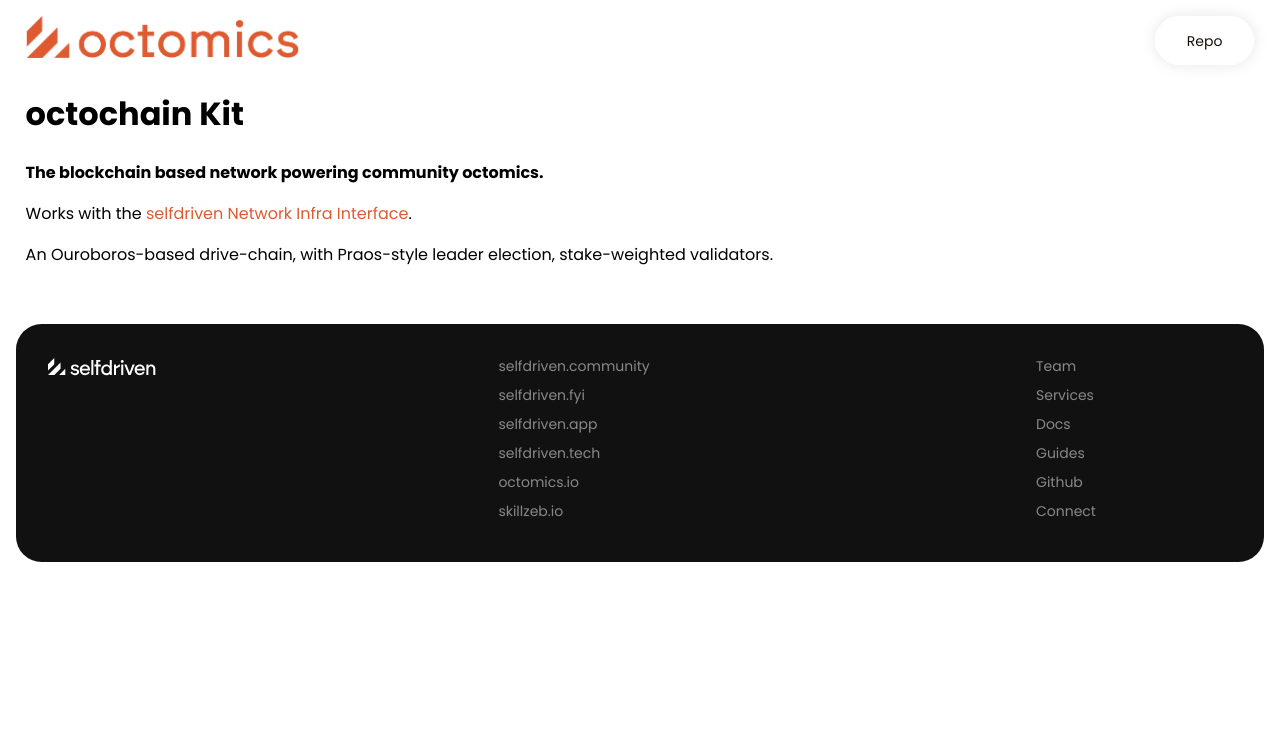
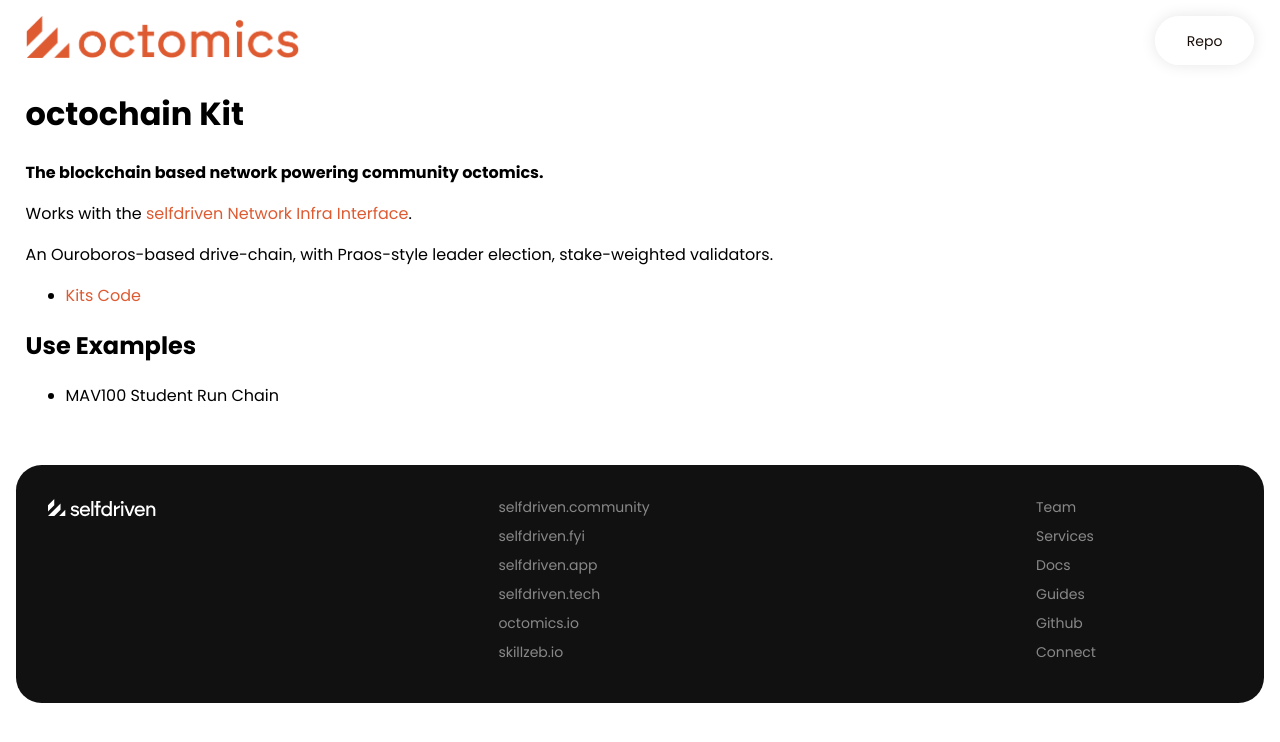
Before and after one commit to selfdriven-octo/octomics, a Jekyll site: the page built from docs/pages/octochain-kit.md, in a window 1280 px wide. Shown: the top 742 px of the page. Built offline with Jekyll 4.4.1, drawn with Linux system fonts in a browser that asks for light colours.

Commit message:
Update octochain-kit.md

```diff
--- a/docs/pages/octochain-kit.md
+++ b/docs/pages/octochain-kit.md
@@ -11,3 +11,8 @@
 Works with the [selfdriven Network Infra Interface](https://www.selfdriven.network/infra-interface/).
 
 An Ouroboros-based drive-chain, with Praos-style leader election, stake-weighted validators.
+
+- [Kits Code](https://github.com/selfdriven-octo/octomics/tree/main/docs/kits)
+
+## Use Examples
+- MAV100 Student Run Chain
```
